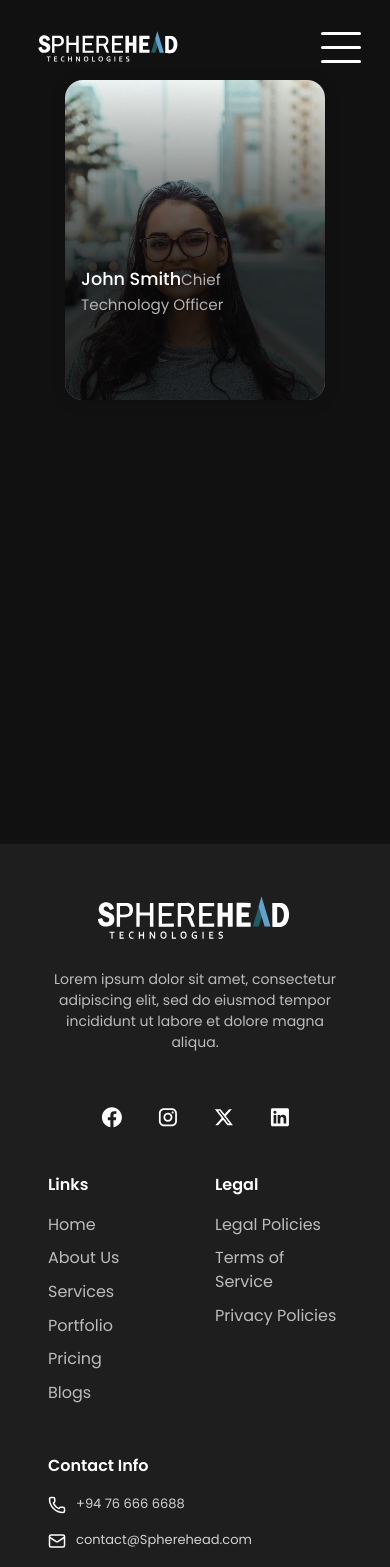
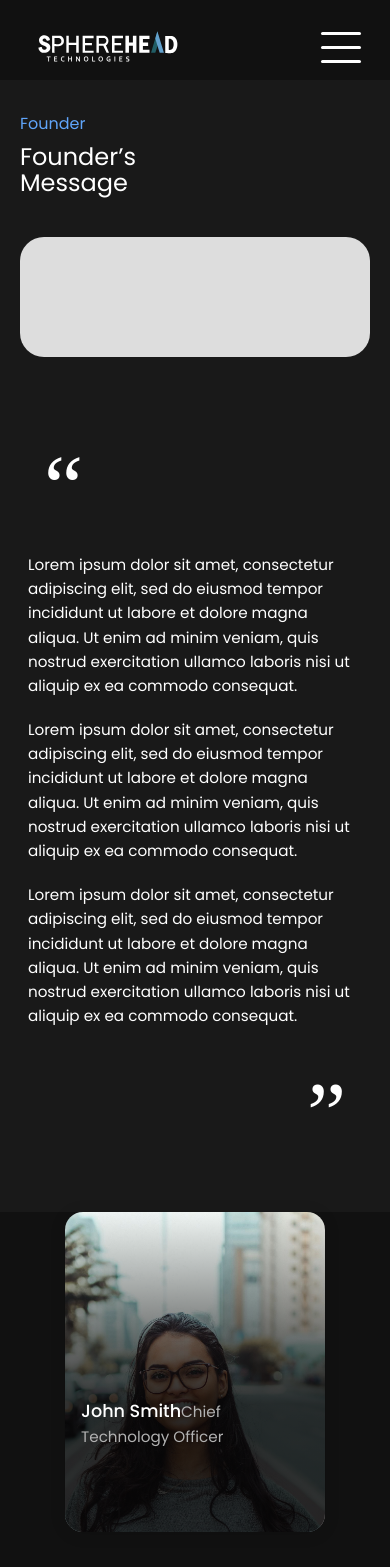
Before and after one commit to HarshiMenuka/spherehead-technologies, a Next.js app: page /about in a window 390 px wide. Shown: the top 1567 px of the page. Built offline with nearby package versions, Linux system fonts and the light colour scheme.

Commit message:
founders msg

```diff
--- a/src/app/about/page.css
+++ b/src/app/about/page.css
@@ -102,3 +102,133 @@
   pointer-events: auto;
   transition-delay: 0.1s;
 }
+
+.founder-section {
+  width: 100vw;
+  min-height: 100vh;
+  background: #191919;
+  display: flex;
+  align-items: center;
+  justify-content: center;
+  padding: 0;
+}
+
+.founder-container {
+  display: flex;
+  flex-direction: row;
+  width: 90vw;
+  max-width: 1400px;
+  min-height: 80vh;
+  margin: 0 auto;
+  align-items: flex-start;
+  justify-content: space-between;
+
+  position: relative;
+}
+
+.founder-left {
+  flex: 1.1;
+  display: flex;
+  flex-direction: column;
+  align-items: flex-start;
+  padding: 2.5rem 2.5rem 2.5rem 2.5rem;
+}
+
+.founder-label {
+  color: #60a5fa;
+  font-size: 1rem;
+  margin-bottom: 0.5rem;
+  font-weight: 400;
+}
+
+.founder-title {
+  font-size: 3rem;
+  font-weight: 400;
+  margin-bottom: 1rem;
+  color: #fff;
+  line-height: 1.1;
+  font-family: 'Poppins', sans-serif;
+}
+
+.founder-image-placeholder {
+  width: 90%;
+  height: 350px;
+  background: #ddd;
+  border-radius: 24px;
+  margin-top: 1.5rem;
+}
+
+.founder-right {
+  flex: 1.5;
+  display: flex;
+  flex-direction: column;
+  align-items: flex-start;
+  justify-content: flex-start;
+  padding: 2.5rem 2.5rem 2.5rem 0;
+  position: relative;
+}
+
+.founder-quote-mark {
+  color: #fff;
+  font-size: 5.5rem;
+  font-family: 'Playfair Display', serif;
+
+  margin-left: 1.5rem;
+}
+
+.founder-quote-mark-bottom {
+  align-self: flex-end;
+  margin-bottom: 0;
+  margin-right: 1.5rem;
+  font-size: 5.5rem;
+}
+
+.founder-message {
+  color: #fff;
+  font-size: 1.15rem;
+  font-family: 'Poppins', sans-serif;
+  line-height: 1.6;
+  margin-left: 2.5rem;
+  margin-right: 2.5rem;
+}
+
+.founder-message p {
+  margin-bottom: 1.2rem;
+}
+
+@media (max-width: 1000px) {
+  .founder-container {
+    flex-direction: column;
+    min-height: unset;
+    width: 98vw;
+    border: none;
+  }
+  .founder-left, .founder-right {
+    padding: 2rem 1rem;
+    width: 100%;
+  }
+  .founder-image-placeholder {
+    width: 100%;
+    height: 220px;
+  }
+  .founder-title {
+    font-size: 2.2rem;
+  }
+  .founder-message {
+    margin-left: 0.5rem;
+    margin-right: 0.5rem;
+    font-size: 1rem;
+  }
+}
+
+@media (max-width: 600px) {
+  .founder-title {
+    font-size: 1.5rem;
+  }
+  .founder-image-placeholder {
+    height: 120px;
+  }
+  .founder-message {
+    font-size: 0.95rem;
+  }
+}
--- a/src/app/about/page.tsx
+++ b/src/app/about/page.tsx
@@ -13,17 +13,35 @@ const teamMembers = [
     facebookLink: "https://facebook.com/johnsmith",
     instagramLink: "https://instagram.com/johnsmith"
   },
+];
 
-];
+export function FoundersMessage() {
+  return (
+    <section className="founder-section">
+      <div className="founder-container">
+        <div className="founder-left">
+          <span className="founder-label">Founder</span>
+          <h1 className="founder-title">Founder’s<br />Message</h1>
+          <div className="founder-image-placeholder" />
+        </div>
+        <div className="founder-right">
+          <div className="founder-quote-mark">“</div>
+          <div className="founder-message">
+            <p>Lorem ipsum dolor sit amet, consectetur adipiscing elit, sed do eiusmod tempor incididunt ut labore et dolore magna aliqua. Ut enim ad minim veniam, quis nostrud exercitation ullamco laboris nisi ut aliquip ex ea commodo consequat.</p>
+            <p>Lorem ipsum dolor sit amet, consectetur adipiscing elit, sed do eiusmod tempor incididunt ut labore et dolore magna aliqua. Ut enim ad minim veniam, quis nostrud exercitation ullamco laboris nisi ut aliquip ex ea commodo consequat.</p>
+            <p>Lorem ipsum dolor sit amet, consectetur adipiscing elit, sed do eiusmod tempor incididunt ut labore et dolore magna aliqua. Ut enim ad minim veniam, quis nostrud exercitation ullamco laboris nisi ut aliquip ex ea commodo consequat.</p>
+          </div>
+          <div className="founder-quote-mark founder-quote-mark-bottom">”</div>
+        </div>
+      </div>
+    </section>
+  );
+}
 
 export default function AboutPage() {
   return (
     <div className="min-h-screen bg-[#111] py-20">
-
-
-
-
-
+      <FoundersMessage />
       <div className="grid grid-cols-1 md:grid-cols-2 lg:grid-cols-4 gap-8 justify-items-center">
         {teamMembers.map((member, index) => (
           <TeamProfile
@@ -39,8 +57,5 @@ export default function AboutPage() {
         ))}
       </div>
     </div>
-
-
-
   );
 }
```
Lines whose indentation alone changed are shown as unchanged.
